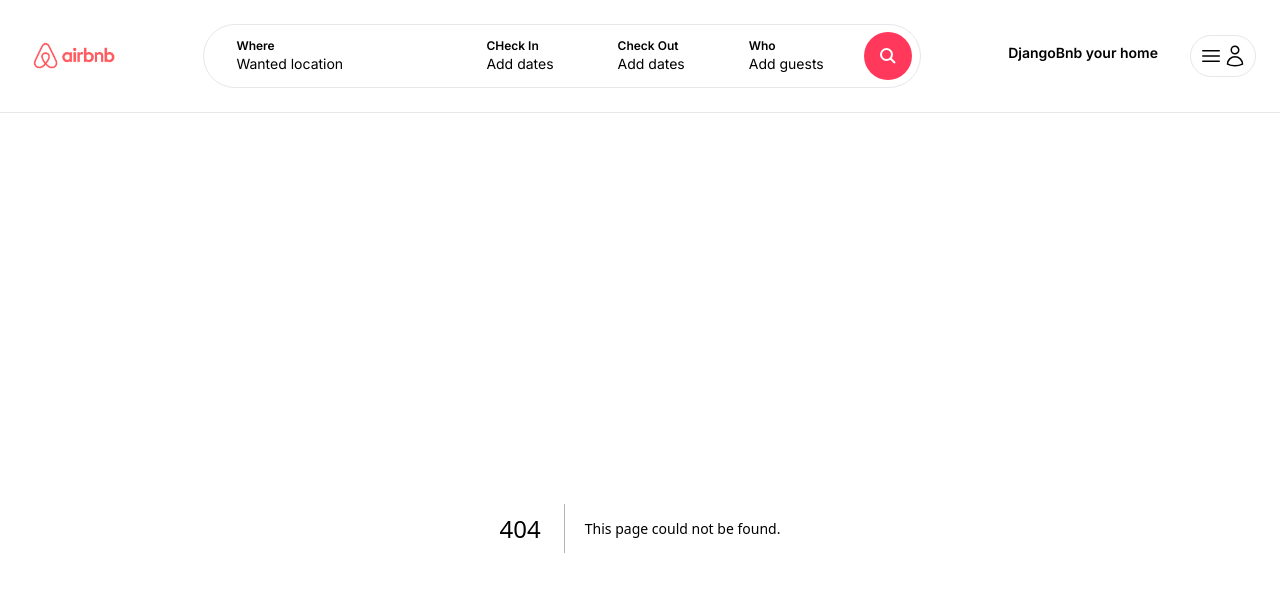
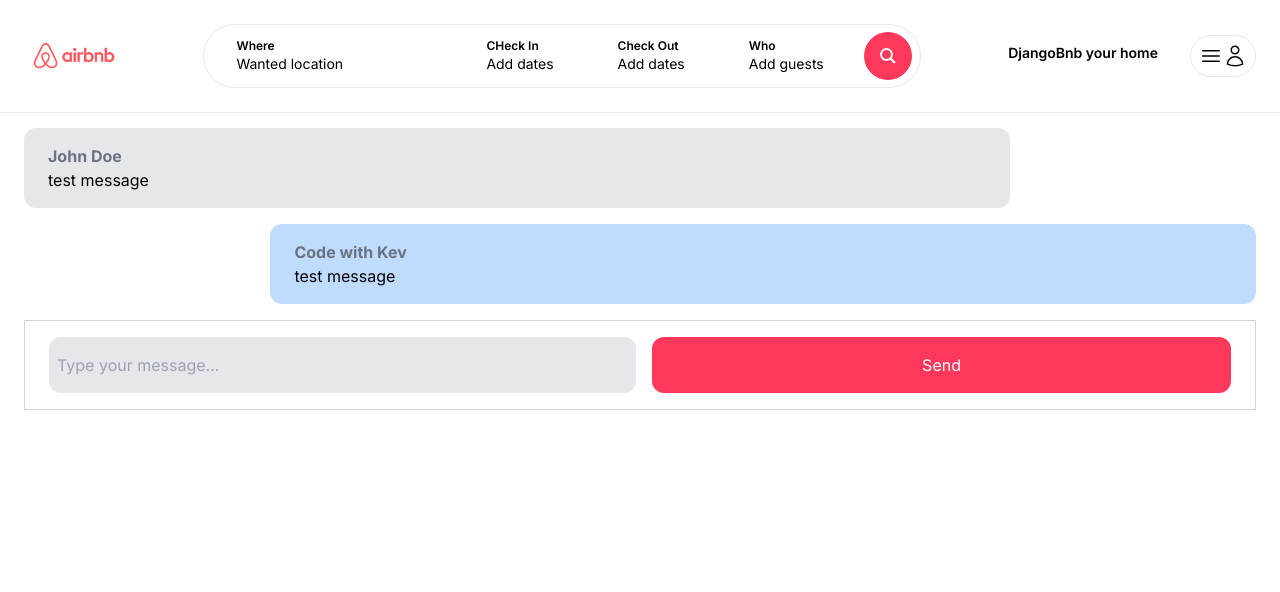
Before and after one commit to loveagile/Django-BNB, a Next.js app in the folder front_end/django-bnb-clone/: page /inbox/1 in a window 1280 px wide. Before the commit this address had no page. Shown: the top 592 px of the page. Built offline with nearby package versions, Linux system fonts and the light colour scheme.

Commit message:
Detail Page for the chat (static)

```diff
--- /dev/null
+++ b/front_end/django-bnb-clone/app/components/forms/CustomButton.tsx
@@ -0,0 +1,17 @@
+interface CustomButtonProps {
+    label: string;
+    className?: string;
+    onClick: () => void;
+}
+const CustomButton: React.FC<CustomButtonProps> = ({label, onClick, className}) => {
+    return (
+        <div
+        onClick={onClick}
+        className={`w-full py-4 bg-airbnb hover:bg-airbnb-dark text-white text-center rounded-xl transition cursor-pointer ${className}`}
+        >
+            {label}
+        </div>
+    )
+}
+
+export default CustomButton;
--- a/front_end/django-bnb-clone/app/components/inbox/Conversation.tsx
+++ b/front_end/django-bnb-clone/app/components/inbox/Conversation.tsx
@@ -1,8 +1,6 @@
-import Image from 'next/image';
-
 const Conversation = () => {
     return (
-        <div className='px-6 py-4 cursor pointer space-y-4 border border-gray-300 rounded-xl'>
+        <div className='px-6 py-4 cursor pointer border border-gray-300 rounded-xl'>
             <p className='mb-6 text-xl'>John Doe</p>
             <p className='text-airbnb-dark'>Go to Conversation</p>
         </div>
--- /dev/null
+++ b/front_end/django-bnb-clone/app/components/inbox/ConversationDetail.tsx
@@ -0,0 +1,39 @@
+'use client';
+import CustomButton from "../forms/CustomButton";
+
+const ConversationDetail = () => {
+    return (
+        <>
+            <div className='max-h-[400px] overflow-auto flex flex-col space-y-4'>
+                <div className="w-[80%] py-4 px-6 rounded-xl bg-gray-200">
+                    <p className="font-bold text-gray-500">
+                        John Doe
+                    </p>
+                    <p>test message</p>
+                </div>
+
+                <div className="w-[80%] ml-[20%] py-4 px-6 rounded-xl bg-blue-200">
+                    <p className="font-bold text-gray-500">
+                        Code with Kev
+                    </p>
+                    <p>test message</p>
+                </div>
+            </div>
+
+            <div className="mt-4 py-4 px-6 flex border border-gray-300 space-x-4">
+                <input
+                    type="text"
+                    placeholder="Type your message..."
+                    className="w-full p-2 bg-gray-200 rounded-xl"
+                />
+                <CustomButton
+                    label="Send"
+                    onClick={() => console.log('Clicked')}
+                    className="w-[100px]"
+                />
+            </div>
+        </>
+    )
+}
+
+export default ConversationDetail;
--- /dev/null
+++ b/front_end/django-bnb-clone/app/inbox/[id]/page.tsx
@@ -0,0 +1,10 @@
+import ConversationDetail from "@/app/components/inbox/ConversationDetail";
+const ConversationPage = () => {
+    return (
+        <main className="max-w-[1500px] mx-auto px-6 pb-6 ">
+            <ConversationDetail />
+        </main>
+    )
+}
+
+export default ConversationPage;
--- a/front_end/django-bnb-clone/app/inbox/page.tsx
+++ b/front_end/django-bnb-clone/app/inbox/page.tsx
@@ -3,8 +3,8 @@
 
 const InboxPage = () => {
     return (
-        <main className="max-w-[1500px] mx-auto px-6 pb-6">
-            <h1 className='mt-6 text-2xl'>Inbox</h1>
+        <main className="max-w-[1500px] mx-auto px-6 pb-6 space-y-4">
+            <h1 className='my-6 text-2xl'>Inbox</h1>
             <Conversation />
             <Conversation />
             <Conversation />
```
